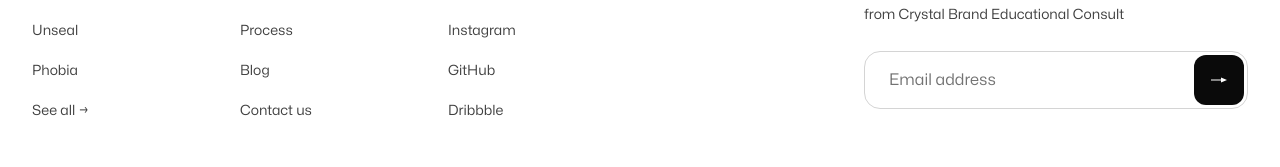
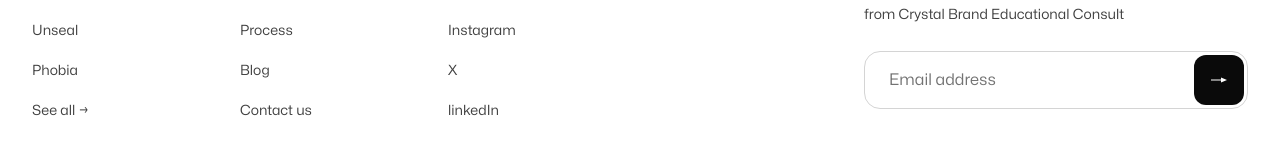
Before and after one commit to bridgeyuwa/crystalbrandconsult, a Next.js app: page /work/adult-literacy in a window 1280 px wide. Shown: the part 1276-1443 px from the top of the page. Built offline with nearby package versions, Linux system fonts and the light colour scheme.

Commit message:
Update SocialMedia.jsx

```diff
--- a/src/components/SocialMedia.jsx
+++ b/src/components/SocialMedia.jsx
@@ -50,10 +50,10 @@ function DribbbleIcon(props) {
 }
 
 export const socialMediaProfiles = [
-  { title: 'Facebook', href: 'https://facebook.com', icon: FacebookIcon },
-  { title: 'Instagram', href: 'https://instagram.com', icon: InstagramIcon },
-  { title: 'GitHub', href: 'https://github.com', icon: GitHubIcon },
-  { title: 'Dribbble', href: 'https://dribbble.com', icon: DribbbleIcon },
+  { title: 'Facebook', href: 'https://facebook.com/crystalbrandeducationalconsult', icon: FacebookIcon },
+  { title: 'Instagram', href: 'https://instagram.com/crystalbrandeducationalconsult', icon: InstagramIcon },
+  { title: 'X', href: 'https://x.com/crystalbrandeducationalconsult', icon: GitHubIcon },
+  { title: 'linkedIn', href: 'https://linkedin.com/in/crystalbrandeducationalconsult', icon: DribbbleIcon },
 ]
 
 export function SocialMedia({ className, invert = false }) {
```
